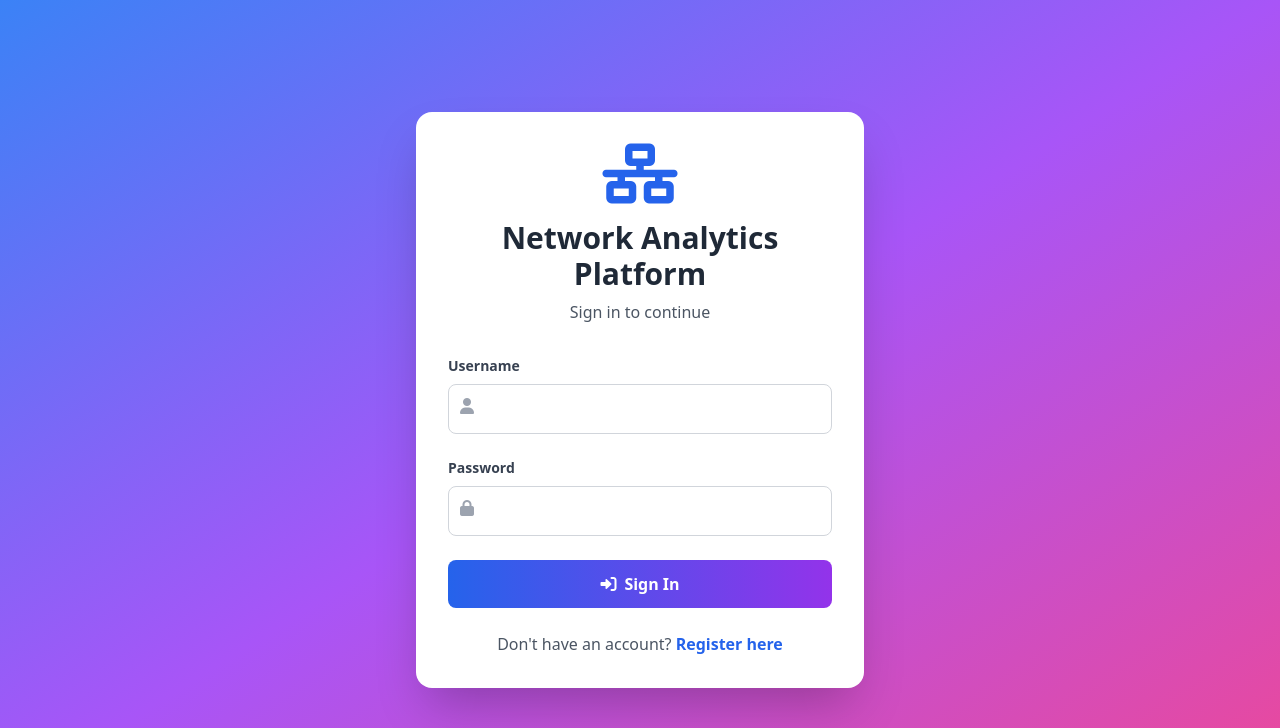
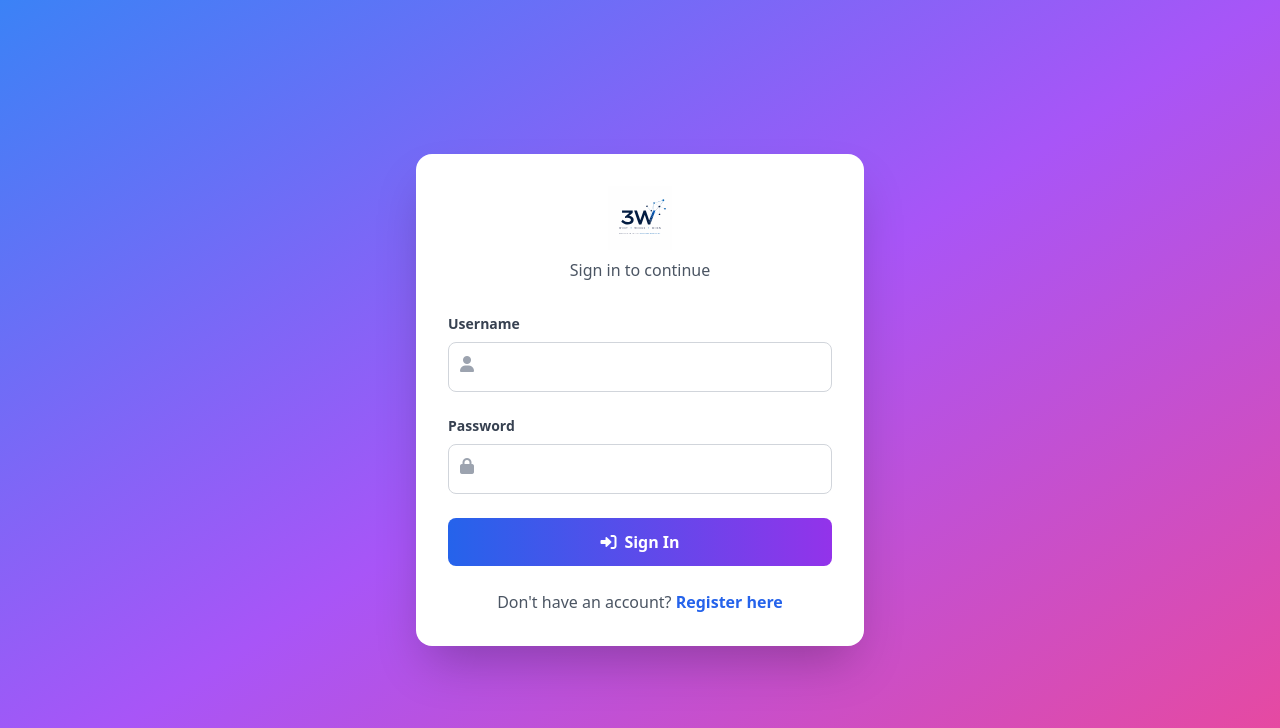
Before and after one commit to rifqibinlee/fixforconflictingbranch, a Flask app: page /login in a window 1280 px wide. Shown: the top 728 px of the page. Run offline with Flask 3, Linux system fonts and the light colour scheme; some libraries are stand-ins or nearby versions.

Commit message:
Update login.html

```diff
--- a/templates/login.html
+++ b/templates/login.html
@@ -2,15 +2,14 @@
 <html lang="en">
 <head>
     <meta charset="UTF-8">
-    <title>Login - Network Analytics Platform</title>
+    <title>Login</title>
     <script src="https://cdn.tailwindcss.com"></script>
     <link rel="stylesheet" href="https://cdnjs.cloudflare.com/ajax/libs/font-awesome/6.0.0/css/all.min.css">
 </head>
 <body class="bg-gradient-to-br from-blue-500 via-purple-500 to-pink-500 min-h-screen flex items-center justify-center p-4">
     <div class="bg-white rounded-2xl shadow-2xl p-8 w-full max-w-md">
         <div class="text-center mb-8">
-            <i class="fas fa-network-wired text-6xl text-blue-600 mb-4"></i>
-            <h1 class="text-3xl font-bold text-gray-800">Network Analytics Platform</h1>
+            <img src="{{ url_for('static', filename='file.svg') }}" alt="Logo" class="h-16 w-auto mx-auto mb-2">
             <p class="text-gray-600 mt-2">Sign in to continue</p>
         </div>
 
```
